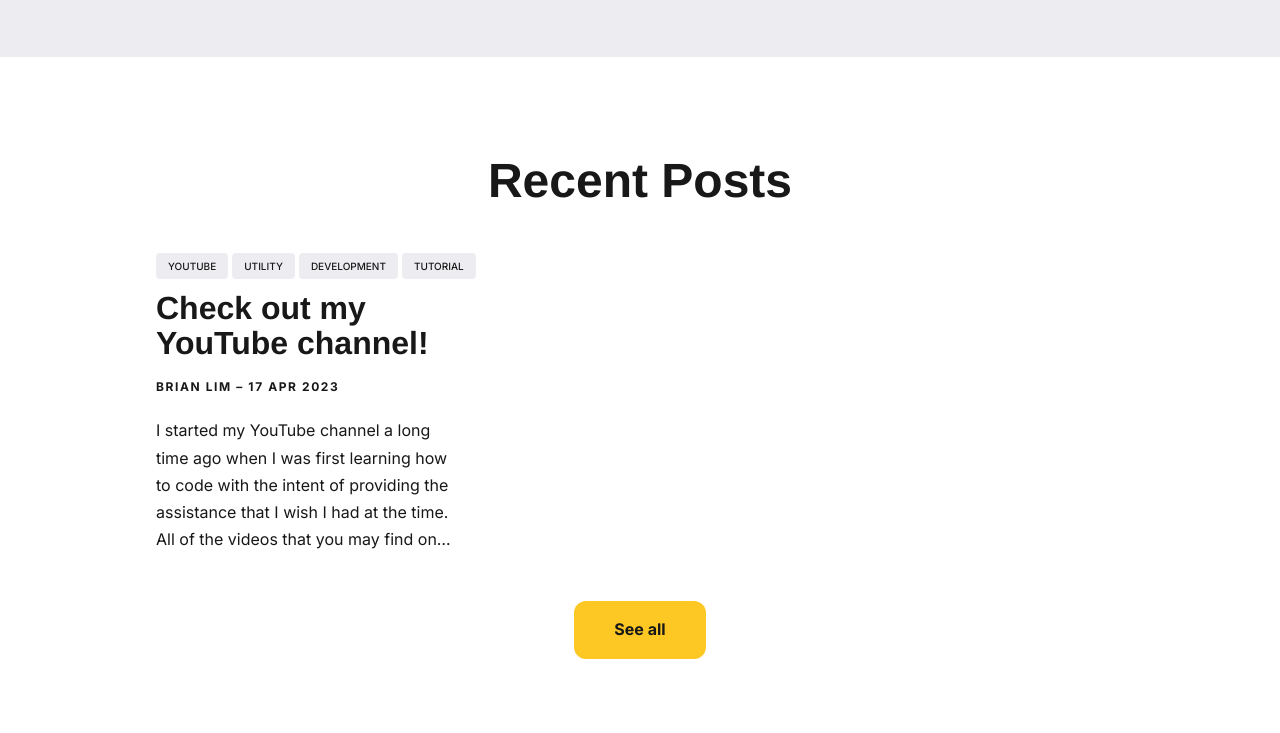
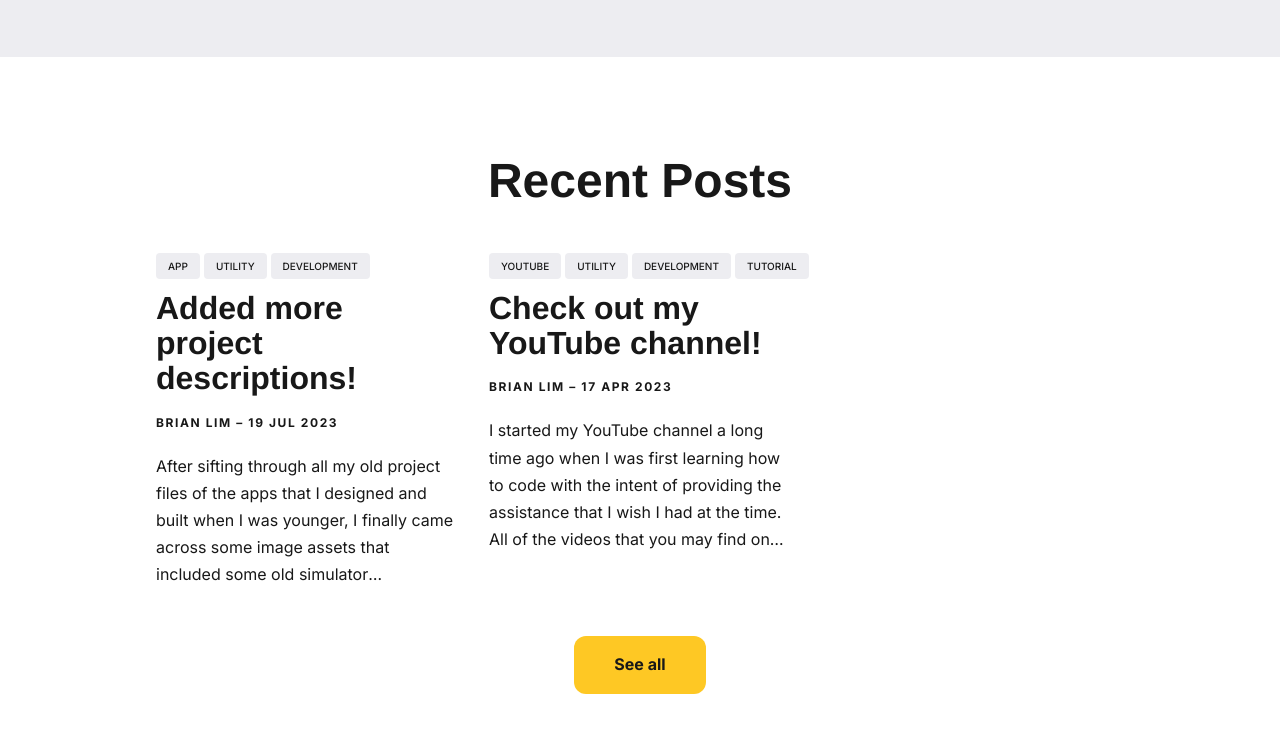
Before and after one commit to TekHero/tekhero.github.io, a Jekyll site: the page built from index.html, in a window 1280 px wide and 900 px high, scrolled down 2529 px, cut to the strip 0-735 px from the top of the window. Built offline with Jekyll 4.4.1, drawn with Linux system fonts in a browser that asks for light colours; nearby versions of some CDN libraries; some web fonts are replaced.

Commit message:
Added a new portfolio update post

```diff
--- a/_data/settings.yml
+++ b/_data/settings.yml
@@ -54,7 +54,7 @@ mailchimp__button__text: Get updates
 #-------------------------------
 # Projects Settings
 projects__settings:
-  projects__title: Latest Apps
+  projects__title: Apps
   projects__description: The apps I've built were done so for primarily educational purposes and for fun, they all vary from the simplest of ideas to far more involved ideas.
 
 
--- /dev/null
+++ b/_posts/2023-07-19-Portfolio-Update.md
@@ -0,0 +1,10 @@
+---
+layout: post
+title:  Added more project descriptions!
+date:   2023-07-19
+tags:   [app, utility, development]
+---
+
+After sifting through all my old project files of the apps that I designed and built when I was younger, I finally came across some image assets that included some old simulator screenshots which unfortunately were only sized up to fit the iPhone 6s - iPhone 6s Plus.
+
+I created additional project descriptions for anyone interested in more detail of the apps I made. When I have more time, I'll try to possibly recompile the old app projects in order to record some simulator usage of it.
```
